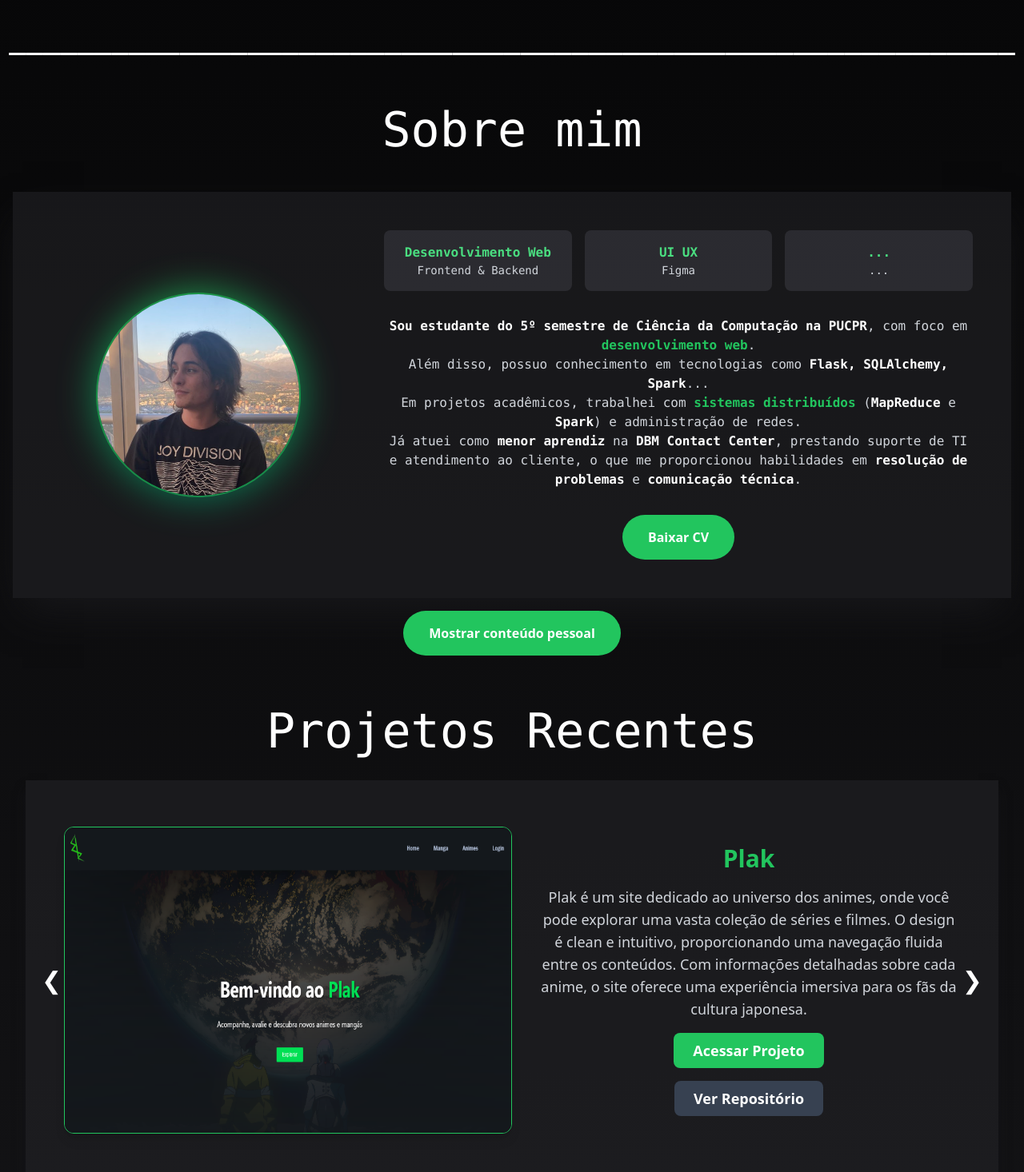
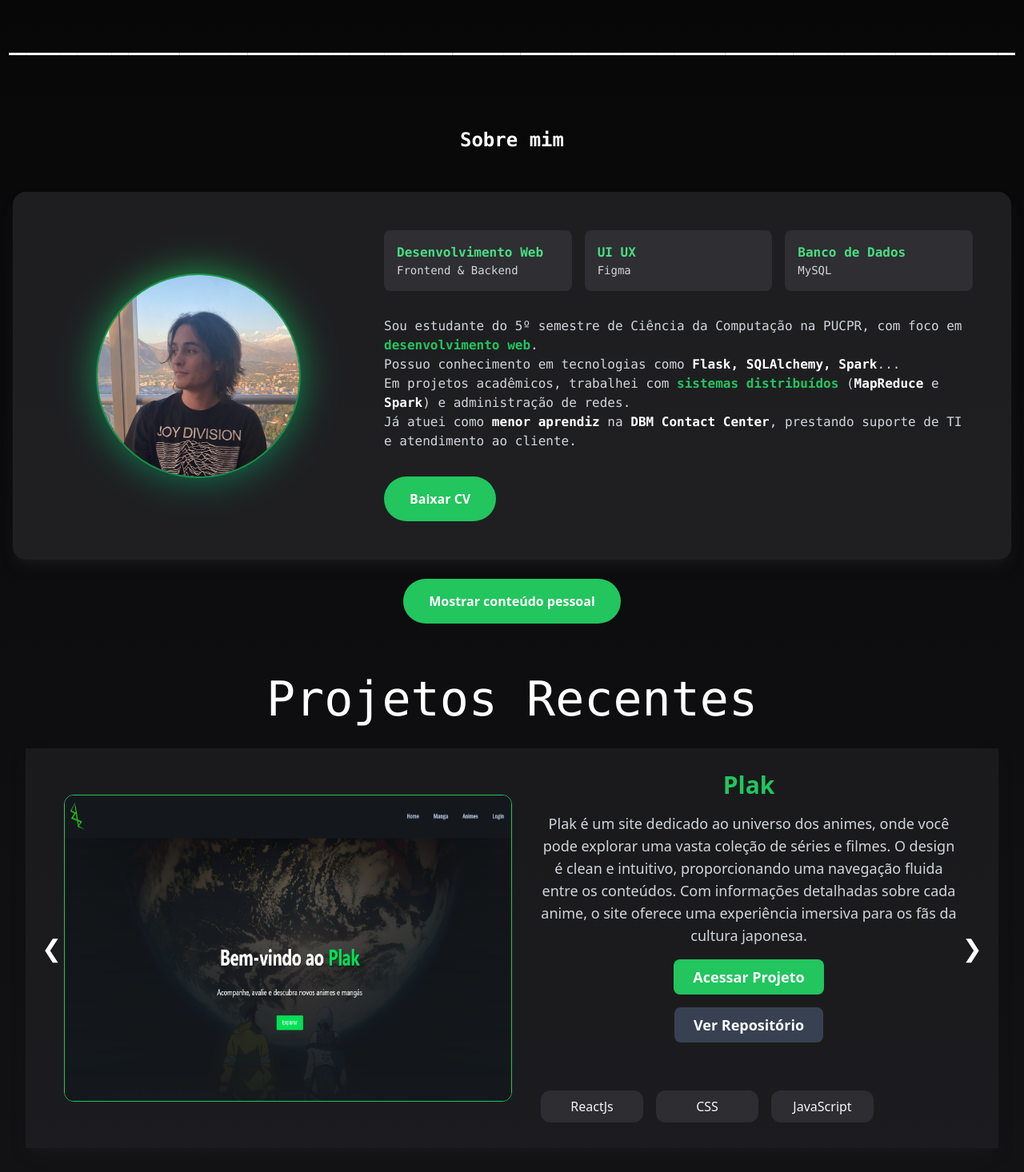
Before and after one commit to Wkyouma/Portifolio, a React (Vite) app: page / in a window 1280 px wide. Shown: the part 1020-2486 px from the top of the page at 80% size. Built offline with nearby package versions, Linux system fonts and the light colour scheme.

Commit message:
tags e correção de organização

```diff
--- a/package.json
+++ b/package.json
@@ -15,8 +15,10 @@
     "@tailwindcss/forms": "^0.5.10",
     "clsx": "^2.1.1",
     "framer-motion": "^11.18.2",
+    "i18next": "^24.2.3",
     "react": "^18.3.1",
     "react-dom": "^18.3.1",
+    "react-i18next": "^15.4.1",
     "react-icons": "^5.4.0",
     "react-responsive": "^10.0.0",
     "react-router-dom": "^7.1.3",
--- a/src/Componentes/Cabecalho/index.jsx
+++ b/src/Componentes/Cabecalho/index.jsx
@@ -2,7 +2,6 @@ import { useState, useEffect } from "react";
 import { TfiMenu } from "react-icons/tfi";
 import { Link } from "react-scroll";
 import { motion } from 'framer-motion';
-
 import Modal from '../Modal/index';
 
 const Cabecalho = () => {
--- a/src/Componentes/Formulario/index.jsx
+++ b/src/Componentes/FormSection/Formulario/index.jsx
@@ -1,5 +1,5 @@
 import React, { useState, useEffect } from "react";
-import Input from "../Input";
+import Input from "../../Input";
 
 const Formulario = () => {
     const [formData, setFormData] = useState({ nome: "", email: "", assunto:"", mensagem: "" });
--- a/src/Componentes/Section/AboutSection/index.jsx
+++ b/src/Componentes/Section/AboutSection/index.jsx
@@ -1,8 +1,9 @@
-import Titulo from "../../Titulo"
-import CardObjetivo from "./CardObjetivo"
-import Section from "../../Section/index"
+import Titulo from "../../Titulo";
+import CardObjetivo from "./CardObjetivo";
+import Section from "../../Section/index";
 import { motion } from 'framer-motion';
 import { useState } from "react";
+import { FaInstagram, FaLinkedin, FaSteam, FaFilm } from 'react-icons/fa';
 
 const AboutSection = () => {
     const [profissional, setProfissional] = useState(true);
@@ -21,17 +22,15 @@ const AboutSection = () => {
                     whileHover={{ scale: 1.05 }}
                     className="mb-12"
                 >
-                    <Titulo className=" relative">
-                        <span className="relative">
-                            Sobre mim
-                        </span>
+                    <Titulo className="relative text-center">
+                        <span className="relative text-2xl font-semibold text-white">Sobre mim</span>
                     </Titulo>
                 </motion.div>
 
                 <motion.div
                     initial={{ y: 50 }}
                     animate={{ y: 0 }}
-                    className="bg-zinc-800/50 shadow-2xl shadow-zinc-900 min-h-2.5 p-8 md:p-12 "
+                    className="bg-zinc-800/70 shadow-lg shadow-zinc-900 rounded-2xl p-8 md:p-12"
                 >
                     <div className="flex flex-col lg:flex-row items-center gap-12">
                         <motion.div
@@ -49,10 +48,10 @@ const AboutSection = () => {
                             </div>
                         </motion.div>
 
-                        <div className="lg:w-2/3 space-y-8">
+                        <div className="lg:w-2/3 space-y-8 text-center lg:text-left">
                             {profissional ? (
                                 <>
-                                    <motion.div
+                                  <motion.div
                                         className="grid grid-cols-2 md:grid-cols-3 gap-4"
                                         initial={{ opacity: 0, y: 20 }}
                                         animate={{ opacity: 1, y: 0 }}
@@ -65,23 +64,27 @@ const AboutSection = () => {
                                             <CardObjetivo Title="UI UX" description="Figma" />
                                         </motion.div>
                                         <motion.div whileHover={{ scale: 1.05, rotate: -2 }}>
-                                            <CardObjetivo Title="..." description="..." />
+                                            <CardObjetivo Title="Banco de Dados" description="MySQL" />
                                         </motion.div>
                                     </motion.div>
+
                                     <motion.div
                                         initial={{ opacity: 0 }}
                                         animate={{ opacity: 1 }}
-                                        className="max-w-none font-mono text-gray-300 text-sm md:text-base space-y-4 relative"
+                                        className="font-mono text-gray-300 text-sm md:text-base space-y-4 relative"
                                     >
-                                        <span className="font-semibold text-white">Sou estudante do 5º semestre de Ciência da Computação na PUCPR</span>, com foco em
-                                        <span className="text-green-500 font-semibold"> desenvolvimento web</span>.
-                                        <br></br>
-                                        Além disso, possuo conhecimento em tecnologias como <span className="font-semibold text-white">Flask, SQLAlchemy, Spark</span>...
-                                        <br />
-                                        Em projetos acadêmicos, trabalhei com <span className="text-green-500 font-semibold">sistemas distribuídos</span> (<span className="font-semibold text-white">MapReduce</span> e <span className="font-semibold text-white">Spark</span>) e administração de redes.
-                                        <br />
-                                        Já atuei como <span className="font-semibold text-white">menor aprendiz</span> na <span className="font-semibold text-white">DBM Contact Center</span>, prestando suporte de TI e atendimento ao cliente, o que me proporcionou habilidades em <span className="font-semibold text-white">resolução de problemas</span> e <span className="font-semibold text-white">comunicação técnica</span>.
+                                        <p>
+                                            Sou estudante do 5º semestre de Ciência da Computação na PUCPR, com foco em
+                                            <span className="text-green-500 font-semibold"> desenvolvimento web</span>.
+                                            <br />
+                                            Possuo conhecimento em tecnologias como <span className="font-semibold text-white">Flask, SQLAlchemy, Spark</span>...
+                                            <br />
+                                            Em projetos acadêmicos, trabalhei com <span className="text-green-500 font-semibold">sistemas distribuídos</span> (<span className="font-semibold text-white">MapReduce</span> e <span className="font-semibold text-white">Spark</span>) e administração de redes.
+                                            <br />
+                                            Já atuei como <span className="font-semibold text-white">menor aprendiz</span> na <span className="font-semibold text-white">DBM Contact Center</span>, prestando suporte de TI e atendimento ao cliente.
+                                        </p>
                                     </motion.div>
+
                                     <a
                                         href="./CV/Currículo (14).pdf"
                                         download="Curriculo_Igor_Gutierrez.pdf"
@@ -93,9 +96,27 @@ const AboutSection = () => {
                                     </a>
                                 </>
                             ) : (
-                                <div className="flex font-mono flex-col">
-                                    <span className="font-semibold  text-white">Sobre meu lado pessoal...</span>
-                                    <p>Eu sou apaixonado por aprender novas tecnologias e explorar diferentes formas de resolver problemas...</p>
+                                <div className="flex flex-col text-center lg:text-left">
+                                    <span className="font-semibold text-white">Sobre meu lado pessoal...</span>
+                                    <p className="text-lg text-gray-300">
+                                        No meu tempo livre, gosto de desenhar, tocar violão, guitarra e violino, além de assistir a filmes.
+                                        Apesar de meu foco ser tecnologia, também valorizo momentos desconectados, onde posso relaxar e aproveitar outras áreas da vida.
+                                        Gosto de aprender novas habilidades quando necessário, sempre buscando melhorar e evoluir, tanto no lado profissional quanto pessoal.
+                                    </p>
+                                    <div className="flex justify-center lg:justify-start space-x-4 mt-4">
+                                        <a href="https://letterboxd.com" target="_blank" rel="noopener noreferrer">
+                                            <FaFilm className="text-white text-2xl hover:text-green-500 transition-all duration-300" />
+                                        </a>
+                                        <a href="https://www.instagram.com" target="_blank" rel="noopener noreferrer">
+                                            <FaInstagram className="text-white text-2xl hover:text-green-500 transition-all duration-300" />
+                                        </a>
+                                        <a href="https://www.linkedin.com" target="_blank" rel="noopener noreferrer">
+                                            <FaLinkedin className="text-white text-2xl hover:text-green-500 transition-all duration-300" />
+                                        </a>
+                                        <a href="https://store.steampowered.com" target="_blank" rel="noopener noreferrer">
+                                            <FaSteam className="text-white text-2xl hover:text-green-500 transition-all duration-300" />
+                                        </a>
+                                    </div>
                                 </div>
                             )}
                         </div>
@@ -105,7 +126,7 @@ const AboutSection = () => {
                 <motion.button
                     whileHover={{ scale: 1.05 }}
                     onClick={toggleContent}
-                    className="mt-4 inline-flex items-center px-8 py-4 rounded-full bg-green-500 text-white font-bold overflow-hidden hover:bg-green-600 transition-all duration-500"
+                    className="mt-6 inline-flex items-center px-8 py-4 rounded-full bg-green-500 text-white font-bold overflow-hidden hover:bg-green-600 transition-all duration-500"
                 >
                     <span className="relative flex items-center gap-2">
                         {profissional ? "Mostrar conteúdo pessoal" : "Mostrar conteúdo profissional"}
--- /dev/null
+++ b/src/Componentes/Section/Projetos/Tag/index.jsx
@@ -0,0 +1,20 @@
+import React from "react";
+
+const Tag = ({ projeto }) => {
+
+    if(!projeto || !projeto.tecnologias){
+        return <div>Em Breve</div>
+    }
+
+  return (
+    <div className="flex mt-10 flex-wrap gap-2">
+      {projeto.tecnologias.map((tec, idx) => (
+        <span key={idx} className="bg-zinc-700/50 p-2 m-1 rounded-xl min-w-32 hover:bg-zinc-500 transition-all duration-200 hover:cursor-default text-stone-100">
+          {tec}
+        </span>
+      ))}
+    </div>
+  );
+};
+
+export default Tag;
--- a/src/Componentes/Section/Projetos/index.jsx
+++ b/src/Componentes/Section/Projetos/index.jsx
@@ -1,6 +1,7 @@
 import React, { useState } from "react";
 import { motion, AnimatePresence } from "framer-motion";
 import projects from "../../../Projetos.json";
+import Tag from './Tag/index'
 
 const ProjectSlider = () => {
   const [currentProject, setCurrentProject] = useState(0);
@@ -44,11 +45,13 @@ const ProjectSlider = () => {
             className="flex items-center w-full justify-center gap-8"
           >
             <img
-              className="w-2/4 rounded-xl min-h-96 shadow-lg transform border border-green-500 hover:shadow-green-500/50 duration-300"
+              className="w-2/4 rounded-xl min-h-96 border border-green-500
+              hover:shadow-[0_15px_40px_rgba(34,197,94,0.2)] transition-all duration-300"
               src={projects[currentProject].images[0]}
               alt="Projeto"
             />
-            <div className="flex flex-col justify-center items-center w-2/4 text-center space-y-4">
+
+            <div className="flex flex-col items-center w-2/4 space-y-4">
               <h2 className="text-3xl font-semibold text-green-500">{projects[currentProject].title}</h2>
               <p className="text-lg text-gray-300">{projects[currentProject].description}</p>
               <a
@@ -67,6 +70,9 @@ const ProjectSlider = () => {
               >
                 Ver Repositório
               </a>
+              <div className=" flex w-full">
+                <Tag projeto={projects[currentProject]}></Tag>
+              </div>
             </div>
           </motion.div>
         </AnimatePresence>
--- a/src/Projetos.json
+++ b/src/Projetos.json
@@ -4,6 +4,11 @@
     "description": "Plak é um site dedicado ao universo dos animes, onde você pode explorar uma vasta coleção de séries e filmes. O design é clean e intuitivo, proporcionando uma navegação fluida entre os conteúdos. Com informações detalhadas sobre cada anime, o site oferece uma experiência imersiva para os fãs da cultura japonesa.",
     "link": "https://plak-animes.vercel.app",
     "Repositorio": "https://github.com/Wkyouma/Plak-animes",
+    "tecnologias":[
+      "ReactJs",
+      "CSS",
+      "JavaScript"
+    ],
     "images": [
       "./Galeria/Plak1 (1).png",
       "./Galeria/Plak1 (2).png"
@@ -14,6 +19,11 @@
     "description": "Yunli é um site criado para promover o trabalho de um artista. Com um design minimalista, o site destaca suas obras e permite que os visitantes conheçam mais sobre o estilo artístico e o portfólio do criador. É uma vitrine digital para quem aprecia arte moderna e design gráfico.",
     "link": "https://yun-li-page.vercel.app",
     "Repositorio": "https://github.com/Wkyouma/Yun-Li-page",
+    "tecnologias":[
+      "React + Vite",
+      "Tailwind",
+      "JSX"
+    ],
     "images": [
       "./Galeria/Yunli (1).png",
       "./Galeria/Yunli (2).png"
@@ -24,6 +34,12 @@
     "description": "CookUp é um site de receitas culinárias que oferece uma grande variedade de pratos, desde os mais simples até os mais elaborados. Ideal para quem deseja experimentar novas receitas ou aprimorar habilidades na cozinha, o site fornece instruções detalhadas e imagens para facilitar o preparo de cada prato.",
     "link": "https://cookup-sigma.vercel.app",
     "Repositorio": "https://github.com/Wkyouma/CookUp",
+    "tecnologias":[
+      "React + Vite",
+      "Tailwind",
+      "JSX",
+      "Framemotion"
+    ],
     "images": [
       "./Galeria/CookUp (1).png",
       "./Galeria/CookUp (2).png"
@@ -34,6 +50,11 @@
     "description": "RpgMaker é uma plataforma online para criação de jogos no estilo RPG, utilizando TypeScript para desenvolvimento. O site oferece ferramentas fáceis de usar para quem deseja criar histórias interativas, cenários imersivos e personagens únicos. É uma ótima opção para aspirantes a desenvolvedores de jogos que querem criar suas próprias aventuras.",
     "link": "https://rpgmaker-with-typescript.vercel.app",
     "Repositorio": "https://github.com/Wkyouma/RPGMAKER-with-typescript",
+    "tecnologias":[
+      "React + Vite",
+      "Tailwind",
+      "TSX"
+    ],
     "images": [
       "./Galeria/RpgMaker (1).png",
       "./Galeria/RpgMaker (2).png"
```
Also changed, not shown: src/Componentes/FormSection/index.jsx (added, +17 -0 lines), src/Componentes/Section/ProjetoSection/index.jsx (deleted, +0 -49 lines), src/Pages/Home/index.jsx (+3 -13 lines), src/Componentes/FormSection/Squares/Squares.jsx (renamed from src/Componentes/Formulario/Squares/Squares.jsx), 1 other file (tests, documents, lock files or other folders).
